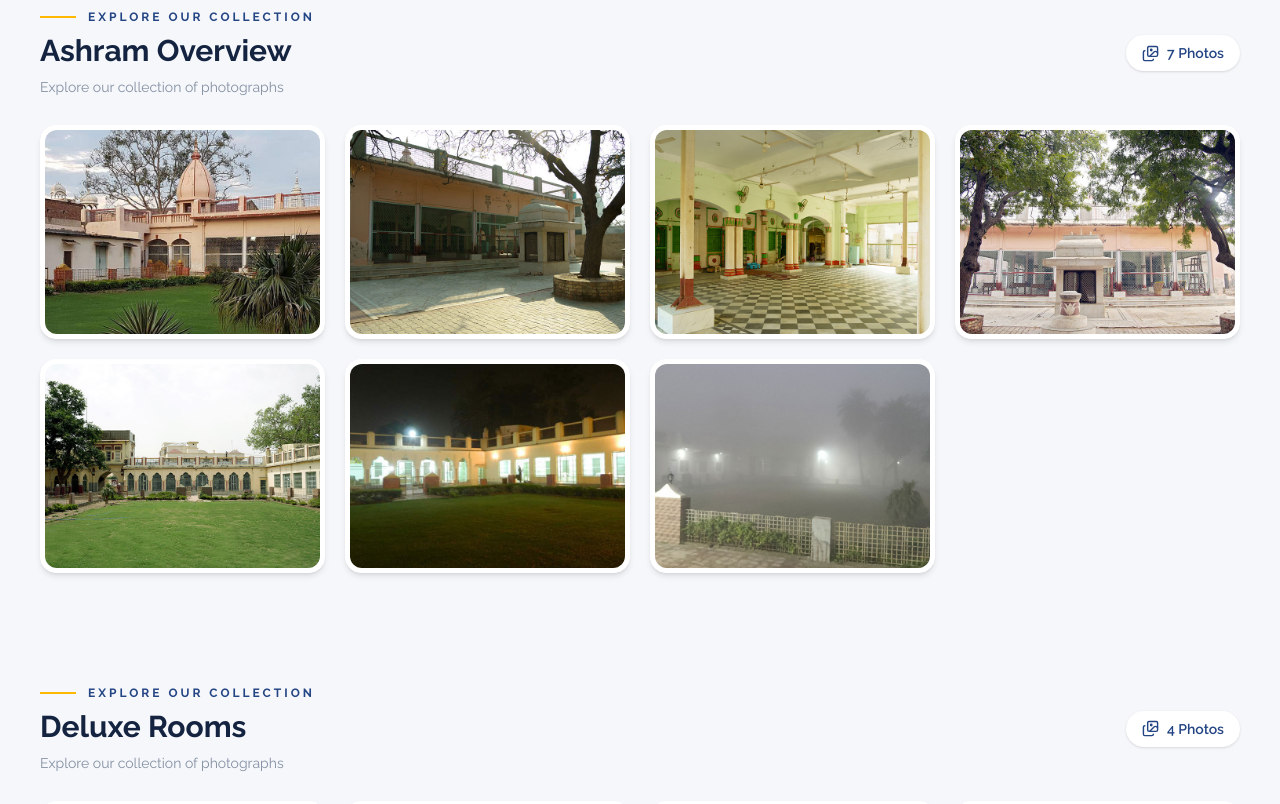
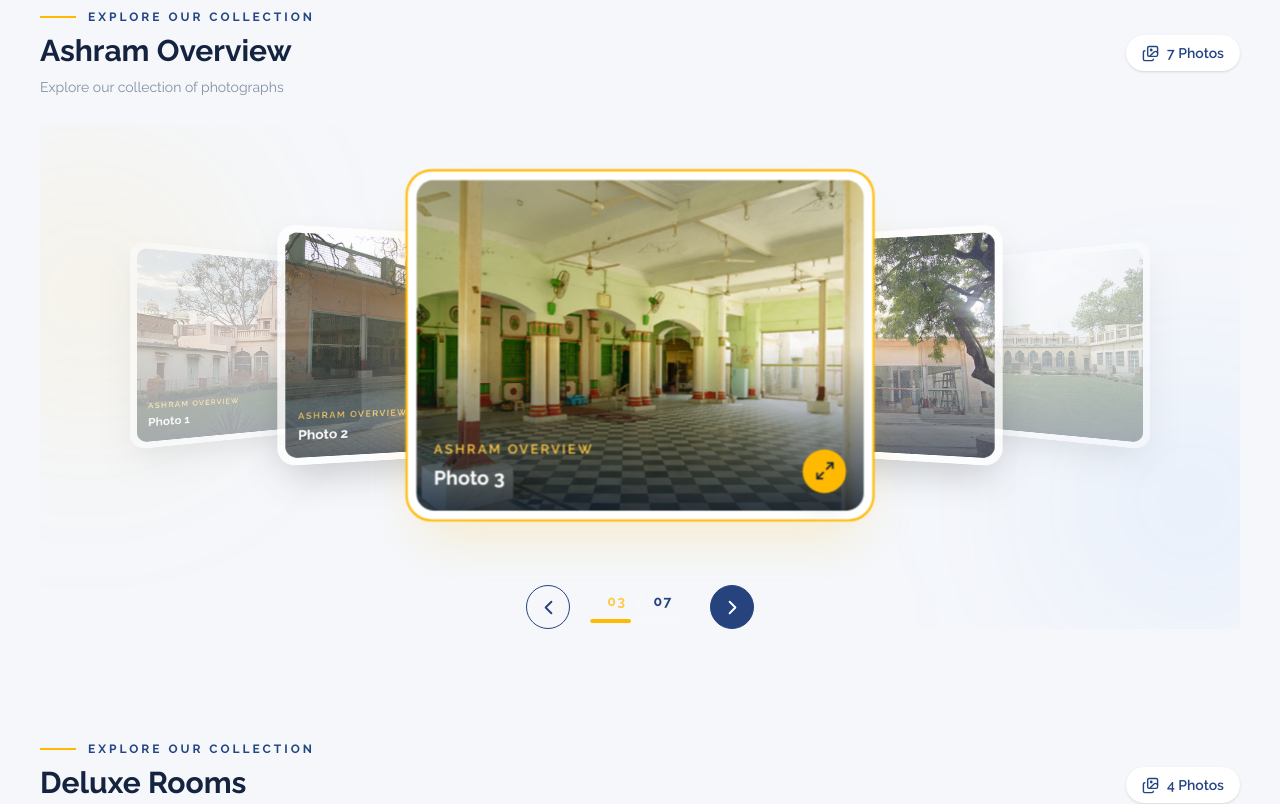
Before and after one commit to Ajayprasad1997/asram_new, a Next.js app: page /gallery in a window 1280 px wide. Shown: the part 1040-1844 px from the top of the page. Built offline with nearby package versions, Linux system fonts and the light colour scheme.

Commit message:
gallery slider 3d

```diff
--- a/app/gallery/page.jsx
+++ b/app/gallery/page.jsx
@@ -3,6 +3,7 @@
 
 import { useEffect, useState , useRef } from "react";
 import Link from "next/link";
+import { motion } from "framer-motion";
 import AOS from "aos";
 import "aos/dist/aos.css";
 import ContactSection from "@/app/components/ContactSection";
@@ -200,6 +201,244 @@ export default function GalleryPage() {
         return () => observer.disconnect();
       }, []);
 
+
+function GalleryCarousel({ category, onImageClick }) {
+  const [activeIndex, setActiveIndex] = useState(0);
+  const [isPaused, setIsPaused] = useState(false);
+  const [spacing, setSpacing] = useState(220);
+
+  const images = category.images || [];
+  const totalImages = images.length;
+
+  useEffect(() => {
+    const updateSpacing = () => {
+      setSpacing(window.innerWidth < 640 ? 125 : 220);
+    };
+
+    updateSpacing();
+
+    window.addEventListener("resize", updateSpacing);
+
+    return () => window.removeEventListener("resize", updateSpacing);
+  }, []);
+
+  // Infinite autoplay
+  useEffect(() => {
+    if (isPaused || totalImages <= 1) return;
+
+    const interval = setInterval(() => {
+      setActiveIndex((prev) => (prev + 1) % totalImages);
+    }, 2800);
+
+    return () => clearInterval(interval);
+  }, [isPaused, totalImages]);
+
+  const nextSlide = () => {
+    setActiveIndex((prev) => (prev + 1) % totalImages);
+  };
+
+  const prevSlide = () => {
+    setActiveIndex((prev) => (prev - 1 + totalImages) % totalImages);
+  };
+
+  if (!totalImages) return null;
+
+  return (
+    <div
+      className="relative w-full overflow-hidden"
+      onMouseEnter={() => setIsPaused(true)}
+      onMouseLeave={() => setIsPaused(false)}
+      onFocus={() => setIsPaused(true)}
+      onBlur={(event) => {
+        if (!event.currentTarget.contains(event.relatedTarget)) {
+          setIsPaused(false);
+        }
+      }}
+    >
+      {/* BACKGROUND DECORATION */}
+      <div className="pointer-events-none absolute inset-0 overflow-hidden">
+        <div className="absolute -left-20 top-10 h-64 w-64 rounded-full bg-[#FFB900]/10 blur-[100px]" />
+        <div className="absolute -right-20 bottom-0 h-64 w-64 rounded-full bg-blue-400/10 blur-[100px]" />
+
+        <div
+          className="absolute inset-0 opacity-[0.06]"
+        />
+      </div>
+
+
+      {/* 3D INFINITE CAROUSEL */}
+      <div
+        className="relative z-10 h-[280px] w-full sm:h-[390px] md:h-[440px]"
+        style={{ perspective: "1200px" }}
+      >
+        {[-2, -1, 0, 1, 2].map((offset) => {
+
+          const unwrappedIndex = activeIndex + offset;
+          const imageIndex =
+            ((unwrappedIndex % totalImages) + totalImages) % totalImages;
+          const cycle = Math.floor(unwrappedIndex / totalImages);
+
+          const image = images[imageIndex];
+
+          const isCenter = offset === 0;
+
+          return (
+            <motion.button
+              key={`${category.id}-${cycle}-${imageIndex}`}
+              type="button"
+              onClick={() => {
+                if (isCenter) {
+                  onImageClick(imageIndex);
+                } else {
+                  setActiveIndex(imageIndex);
+                }
+              }}
+              aria-label={
+                isCenter
+                  ? `View ${category.label} photo ${imageIndex + 1}`
+                  : `Show photo ${imageIndex + 1}`
+              }
+              initial={false}
+              animate={{
+                x: offset * spacing,
+                scale: isCenter ? 1 : Math.max(0.58, 0.84 - Math.abs(offset) * 0.09),
+                rotateY: offset * -28,
+                z: isCenter ? 100 : -Math.abs(offset) * 100,
+                opacity:
+                  totalImages < 3 && !isCenter
+                    ? 0
+                    : Math.abs(offset) === 2
+                      ? 0.35
+                      : Math.abs(offset) === 1
+                        ? 0.75
+                        : 1,
+              }}
+              transition={{
+                duration: 0.55,
+                ease: [0.22, 1, 0.36, 1],
+              }}
+              className="absolute left-1/2 top-1/2 w-[72vw] max-w-[430px] -translate-x-1/2 -translate-y-1/2"
+              style={{
+                transformStyle: "preserve-3d",
+                transformOrigin: "center center",
+                zIndex: 10 - Math.abs(offset),
+                pointerEvents:
+                  totalImages < 3 && !isCenter ? "none" : "auto",
+              }}
+            >
+              {/* IMAGE CARD */}
+              <div
+                className={`group relative aspect-[4/3] overflow-hidden rounded-2xl border-2 bg-white p-1.5 shadow-2xl transition-colors duration-500 sm:rounded-3xl sm:p-2 ${
+                  isCenter
+                    ? "border-[#FFB900] shadow-[#FFB900]/20"
+                    : "border-white/20"
+                }`}
+              >
+
+                <img
+                  src={image}
+                  alt={`${category.label} ${imageIndex + 1}`}
+                  loading="lazy"
+                  draggable="false"
+                  className="h-full w-full rounded-xl object-cover sm:rounded-2xl"
+                />
+
+                {/* IMAGE OVERLAY */}
+                <div className="absolute inset-1.5 rounded-xl bg-gradient-to-t from-[#071426]/80 via-transparent to-transparent sm:inset-2 sm:rounded-2xl" />
+
+                {/* CENTER IMAGE CONTENT */}
+                <div className="absolute bottom-4 left-4 right-4 flex items-end justify-between sm:bottom-6 sm:left-6 sm:right-6">
+
+                  <div className="text-left">
+                    <p className="text-[10px] font-semibold uppercase tracking-[2px] text-[#FFCA45] sm:text-xs">
+                      {category.label}
+                    </p>
+
+                    <p className="mt-1 text-sm font-bold text-white sm:text-lg">
+                      Photo {imageIndex + 1}
+                    </p>
+                  </div>
+
+                  {isCenter && (
+                    <span className="flex h-10 w-10 items-center justify-center rounded-full bg-[#FFB900] text-[#14233F] shadow-xl">
+                      <Maximize2 size={19} />
+                    </span>
+                  )}
+
+                </div>
+
+              </div>
+            </motion.button>
+          );
+        })}
+      </div>
+
+      {/* NAVIGATION */}
+      <div className="relative z-20 mt-5 flex items-center justify-center gap-5">
+
+        <button
+          type="button"
+          onClick={prevSlide}
+          aria-label="Previous slide"
+          className="flex h-11 w-11 items-center justify-center rounded-full border border-[#26437e] bg-white/10 text-[#26437e] backdrop-blur-md transition-all hover:border-[#FFB900] hover:bg-[#FFB900] hover:text-[#14233F]"
+        >
+          <ChevronLeft size={23} />
+        </button>
+
+        {/* IMAGE COUNTER */}
+        <div className="min-w-[100px] text-center">
+
+          <p className="text-sm font-bold tracking-widest text-[#26437e]">
+            <span className="text-[#FFCA45]">
+              {String(activeIndex + 1).padStart(2, "0")}
+            </span>
+            <span className="mx-2 text-white/40">/</span>
+            {String(totalImages).padStart(2, "0")}
+          </p>
+
+          <div className="mt-2 h-1 w-24 overflow-hidden rounded-full bg-white/20">
+            <motion.div
+              className="h-full rounded-full bg-[#FFB900]"
+              animate={{
+                width: `${((activeIndex + 1) / totalImages) * 100}%`,
+              }}
+              transition={{ duration: 0.4 }}
+            />
+          </div>
+
+        </div>
+
+        <button
+          type="button"
+          onClick={nextSlide}
+          aria-label="Next slide"
+          className="flex h-11 w-11 items-center justify-center rounded-full border border-[#26437e] bg-[#26437e] text-white backdrop-blur-md transition-all hover:border-[#FFB900] hover:bg-[#FFB900] hover:text-[#14233F]"
+        >
+          <ChevronRight size={23} />
+        </button>
+
+      </div>
+
+      {/* AUTOPLAY INDICATOR */}
+      {/* <div className="relative z-20 mt-5 flex items-center justify-center gap-2">
+
+        <span
+          className={`h-2 w-2 rounded-full ${
+            isPaused ? "bg-[#FFB900]" : "animate-pulse bg-green-400"
+          }`}
+        />
+
+        <span className="text-[10px] font-medium uppercase tracking-[2px] text-white/60">
+          {isPaused ? "Autoplay Paused" : "Infinite Experience"}
+        </span>
+
+      </div> */}
+
+    </div>
+  );
+}
+
+
   return (
     <main className="overflow-x-clip bg-[#F5F7FB] text-[#14233F]">
 
@@ -359,58 +598,15 @@ export default function GalleryPage() {
 
         </div>
 
-        {/* CATEGORY IMAGE GRID */}
-        <div className="grid grid-cols-1 gap-5 sm:grid-cols-2 lg:grid-cols-4">
-
-          {category.images.map((image, index) => (
-
-            <button
-              key={`${category.id}-${image}`}
-              type="button"
-              onClick={() => {
-                setActiveTab(category.id);
-                setLightboxIndex(index);
-              }}
-              data-aos="fade-up"
-              data-aos-delay={(index % 4) * 100}
-              aria-label={`Open ${category.label} photo ${index + 1}`}
-              className="group relative block aspect-[4/3] overflow-hidden rounded-2xl border border-white bg-white p-1 text-left shadow-md transition-all duration-500 hover:-translate-y-2 hover:shadow-2xl focus:outline-none focus:ring-2 focus:ring-[#FFB900]"
-            >
-
-              <img
-                src={image}
-                alt={`${category.label} ${index + 1}`}
-                loading="lazy"
-                className="h-full w-full rounded-xl object-cover transition-transform duration-700 group-hover:scale-110"
-              />
-
-              {/* HOVER OVERLAY */}
-              <div className="absolute inset-1 flex items-center justify-center rounded-xl bg-[#102B58]/0 transition-all duration-500 group-hover:bg-[#102B58]/40">
-
-                <div className="flex h-12 w-12 scale-75 items-center justify-center rounded-full bg-[#FFB900] text-[#14233F] opacity-0 shadow-lg transition-all duration-500 group-hover:scale-100 group-hover:opacity-100">
-                  <Maximize2 size={21} />
-                </div>
-
-              </div>
-
-              {/* IMAGE CAPTION */}
-              <div className="absolute bottom-3 left-3 right-3 translate-y-3 rounded-xl bg-white/95 px-4 py-3 opacity-0 shadow-lg backdrop-blur-sm transition-all duration-500 group-hover:translate-y-0 group-hover:opacity-100">
-
-                <p className="text-sm font-bold text-[#244584]">
-                  {category.label}
-                </p>
-
-                <p className="mt-1 text-xs text-[#8490A2]">
-                  View Photo {index + 1}
-                </p>
-
-              </div>
-
-            </button>
-
-          ))}
-
-        </div>
+      {/* 3D INFINITE GALLERY CAROUSEL */}
+        <GalleryCarousel
+          key={category.id}
+          category={category}
+          onImageClick={(index) => {
+            setActiveTab(category.id);
+            setLightboxIndex(index);
+          }}
+        />
 
       </div>
 
```
